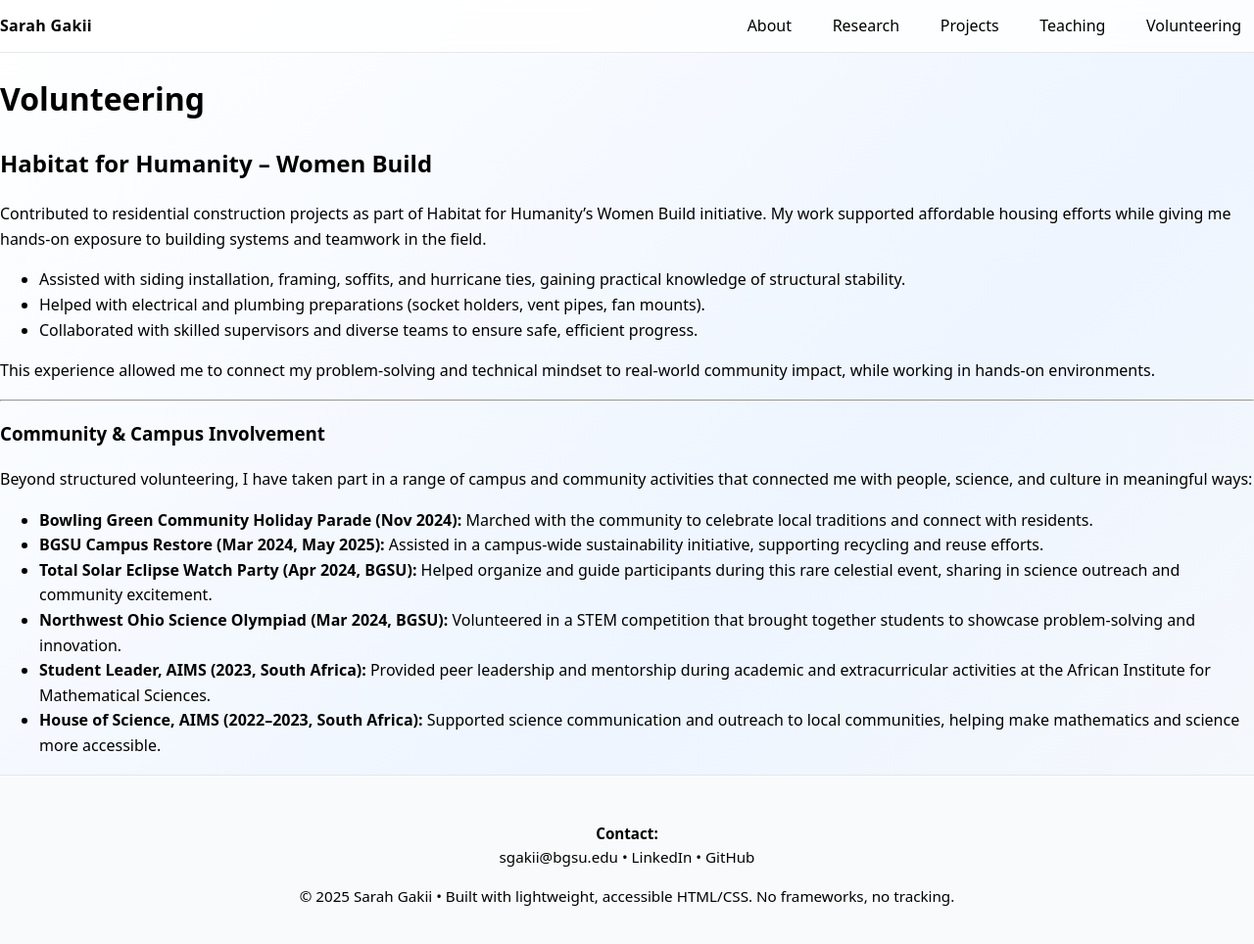
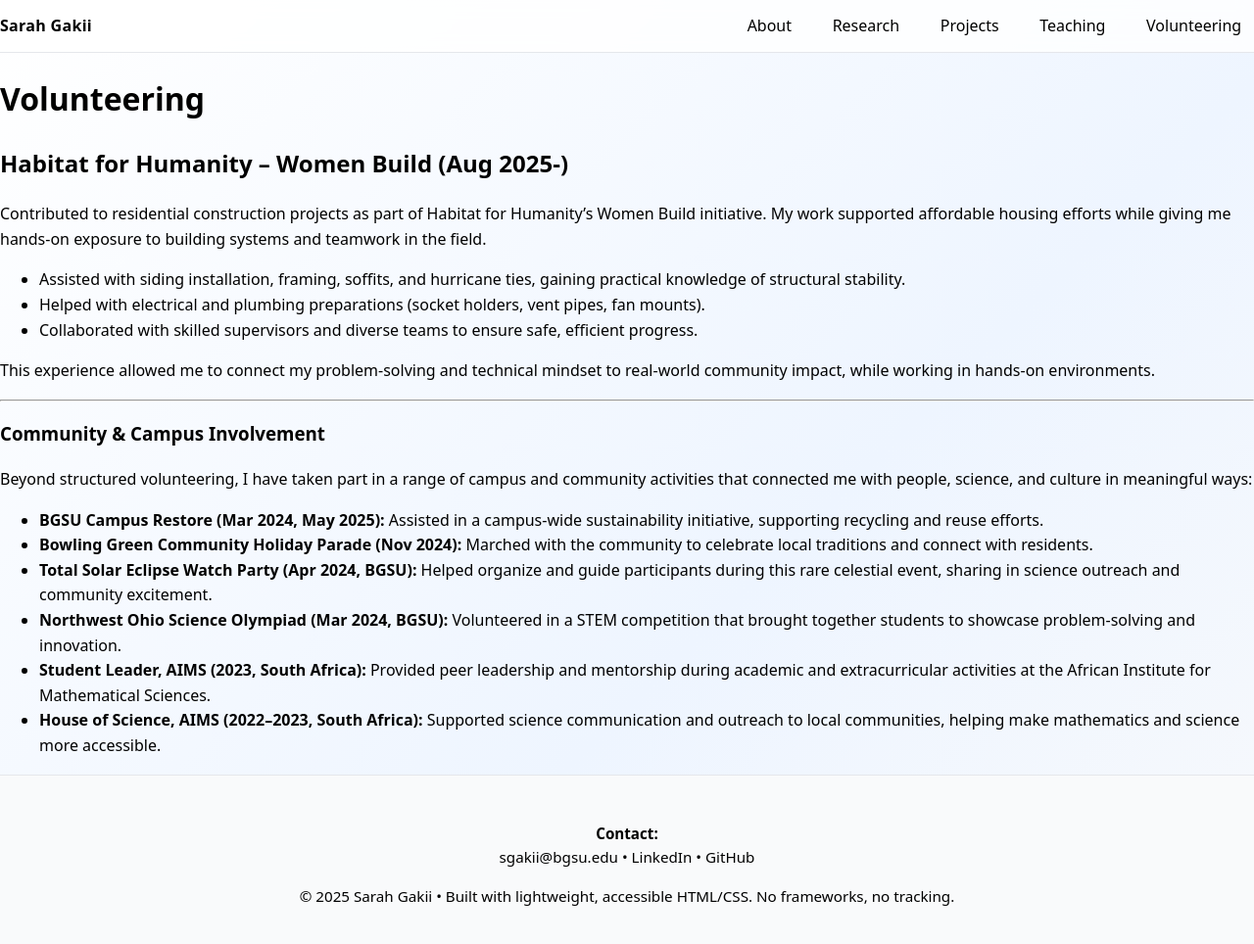
Before and after one commit to SARAH-GAKII/sarah-gakii.github.io, a Jekyll site: the page built from volunteering.md, in a window 1280 px wide and 991 px high. Shown: the top 964 px of the window at 98% size. Built offline with Jekyll 4.4.1, drawn with Linux system fonts in a browser that asks for light colours.

Commit message:
Update volunteering.md

```diff
--- a/volunteering.md
+++ b/volunteering.md
@@ -5,7 +5,7 @@ title: Volunteering
 
 # Volunteering
 
-## Habitat for Humanity – Women Build
+## Habitat for Humanity – Women Build (Aug 2025-)
 
 Contributed to residential construction projects as part of Habitat for Humanity’s Women Build initiative. My work supported affordable housing efforts while giving me hands-on exposure to building systems and teamwork in the field.
 
@@ -21,8 +21,8 @@ This experience allowed me to connect my problem-solving and technical mindset t
 
 Beyond structured volunteering, I have taken part in a range of campus and community activities that connected me with people, science, and culture in meaningful ways:
 
+- **BGSU Campus Restore (Mar 2024, May 2025):** Assisted in a campus-wide sustainability initiative, supporting recycling and reuse efforts.
 - **Bowling Green Community Holiday Parade (Nov 2024):** Marched with the community to celebrate local traditions and connect with residents.
-- **BGSU Campus Restore (Mar 2024, May 2025):** Assisted in a campus-wide sustainability initiative, supporting recycling and reuse efforts.
 - **Total Solar Eclipse Watch Party (Apr 2024, BGSU):** Helped organize and guide participants during this rare celestial event, sharing in science outreach and community excitement.
 - **Northwest Ohio Science Olympiad (Mar 2024, BGSU):** Volunteered in a STEM competition that brought together students to showcase problem-solving and innovation.
 - **Student Leader, AIMS (2023, South Africa):** Provided peer leadership and mentorship during academic and extracurricular activities at the African Institute for Mathematical Sciences.
```
